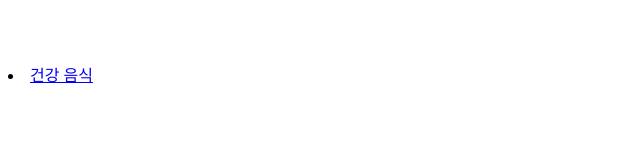
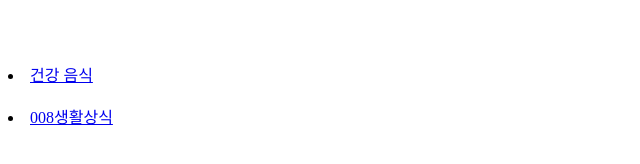
Before and after one commit to ahnssi9web/39health, a plain HTML site: page idx-menu.html in a window 1280 px wide. Shown: the whole page, without its empty margins (0-640 px from the left). Drawn offline with Linux system fonts and the light colour scheme.

Commit message:
Update idx-menu.html

```diff
--- a/idx-menu.html
+++ b/idx-menu.html
@@ -8,6 +8,7 @@
 
              <li><a href="https://ahnssi9web.github.io/web1/005 건강.html" target="idx-contents"> 건강 음식 </a></li><br>
 
+             <li><a href="https://ahnssi9web.github.io/web1/008생활상식.html" target="idx-contents"> 008생활상식 </a></li>
 
   </body>
   </html>
```
